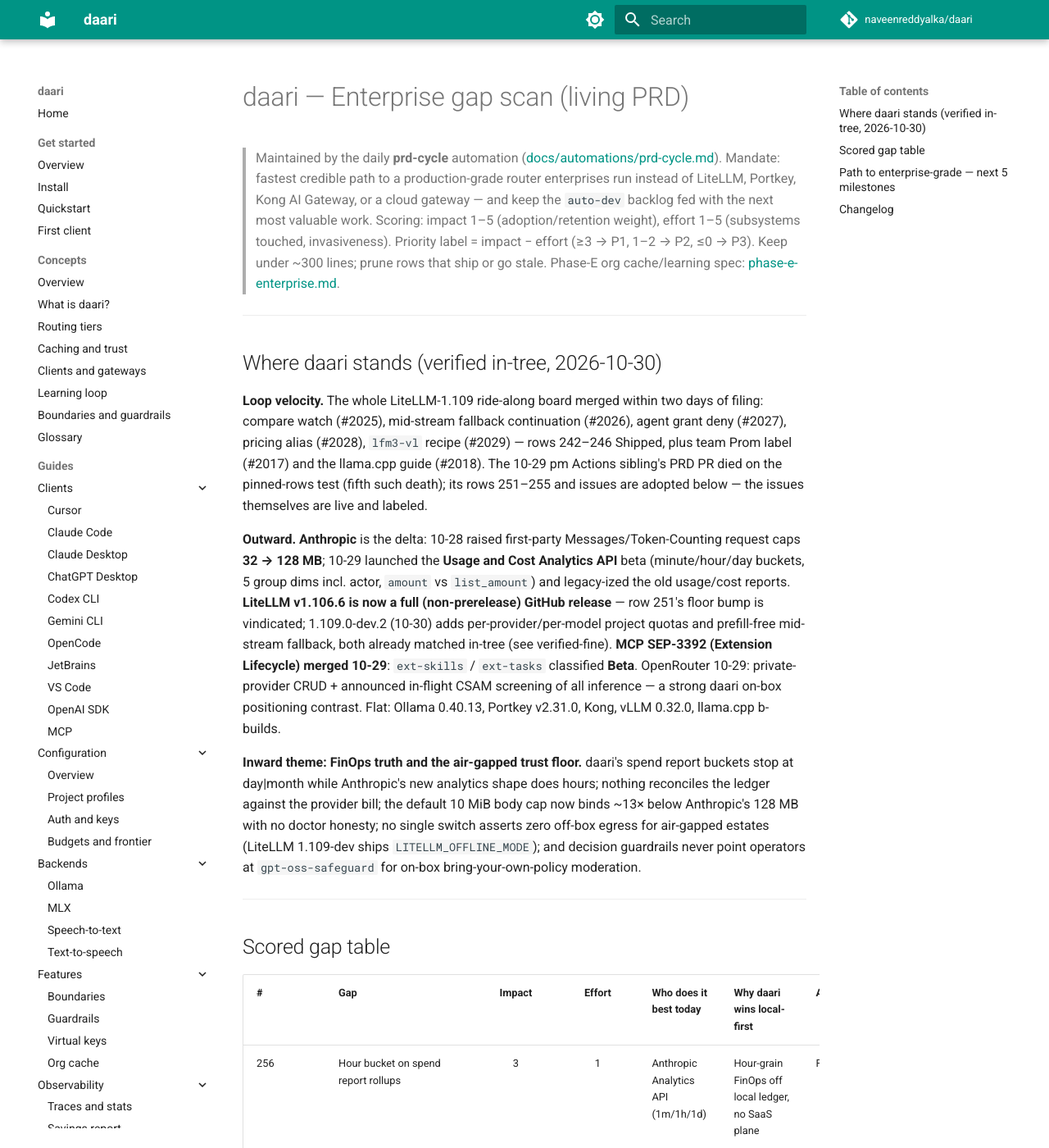
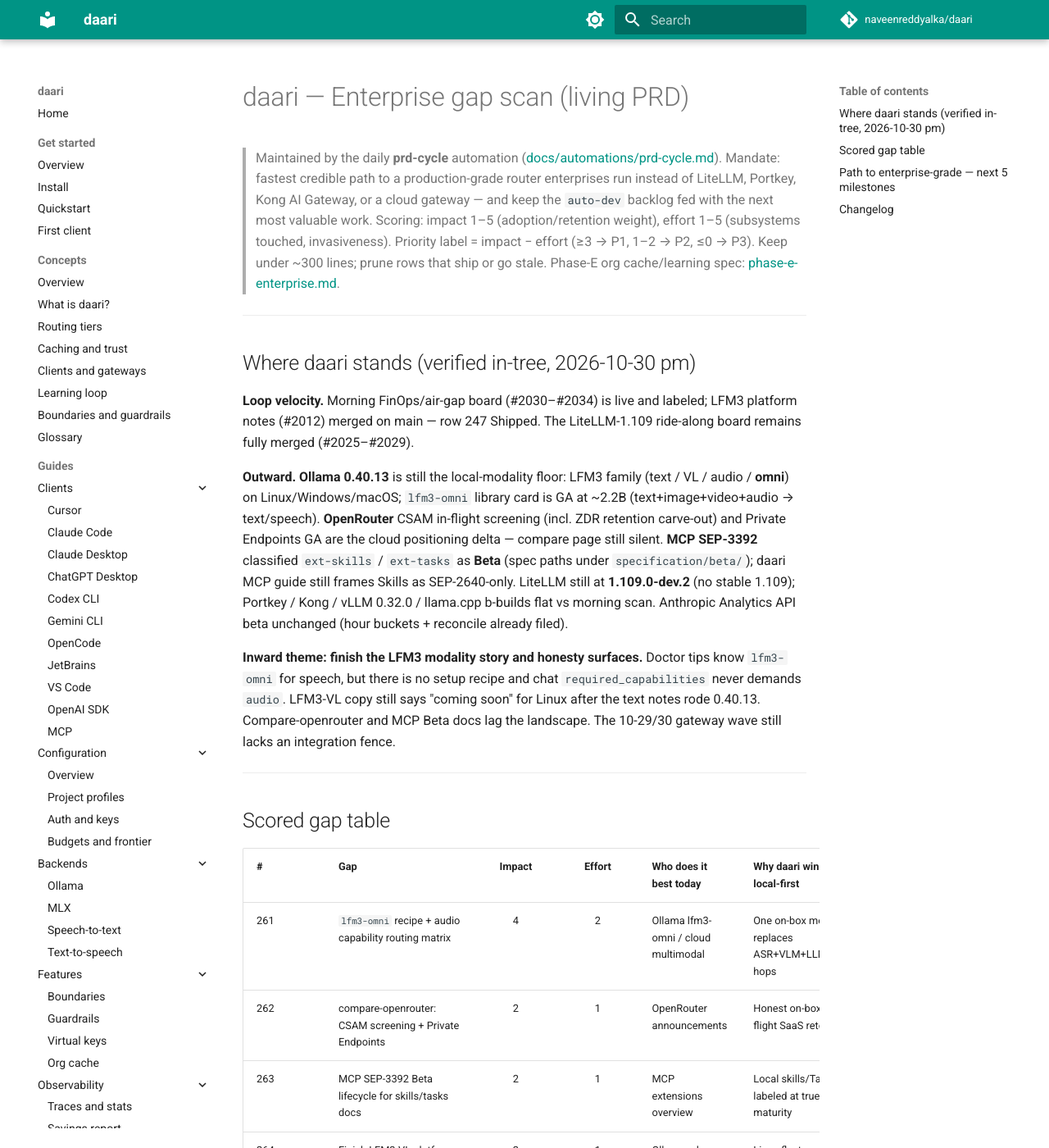
Before and after one commit to naveenreddyalka/daari, an MkDocs documentation site: the page built from docs/prd/ENTERPRISE.md, in a window 1280 px wide and 1400 px high. Shown: the whole window at 82% size. Built offline with MkDocs 1.6.1 and Material for MkDocs 9.7.7, drawn with Linux system fonts in a browser that asks for light colours; comment, search, counter and statistics services are not loaded; some of the changed text lies outside the part shown.

Commit message:
docs(prd): 2026-10-30 pm LFM3 omni matrix, OpenRouter and MCP honesty
Co-authored-by: Cursor <cursoragent@cursor.com>

```diff
--- a/docs/prd/ENTERPRISE.md
+++ b/docs/prd/ENTERPRISE.md
@@ -11,37 +11,29 @@
 
 ---
 
-## Where daari stands (verified in-tree, 2026-10-30)
+## Where daari stands (verified in-tree, 2026-10-30 pm)
 
-**Loop velocity.** The whole LiteLLM-1.109 ride-along board merged within two
-days of filing: compare watch (#2025), mid-stream fallback continuation
-(#2026), agent grant deny (#2027), pricing alias (#2028), `lfm3-vl` recipe
-(#2029) — rows 242–246 Shipped, plus team Prom label (#2017) and the
-llama.cpp guide (#2018). The 10-29 pm Actions sibling's PRD PR died on the
-pinned-rows test (fifth such death); its rows 251–255 and issues are adopted
-below — the issues themselves are live and labeled.
+**Loop velocity.** Morning FinOps/air-gap board (#2030–#2034) is live and
+labeled; LFM3 platform notes (#2012) merged on main — row 247 Shipped. The
+LiteLLM-1.109 ride-along board remains fully merged (#2025–#2029).
 
-**Outward.** **Anthropic** is the delta: 10-28 raised first-party
-Messages/Token-Counting request caps **32 → 128 MB**; 10-29 launched the
-**Usage and Cost Analytics API** beta (minute/hour/day buckets, 5 group dims
-incl. actor, `amount` vs `list_amount`) and legacy-ized the old usage/cost
-reports. **LiteLLM v1.106.6 is now a full (non-prerelease) GitHub release**
-— row 251's floor bump is vindicated; 1.109.0-dev.2 (10-30) adds
-per-provider/per-model project quotas and prefill-free mid-stream fallback,
-both already matched in-tree (see verified-fine). **MCP SEP-3392 (Extension
-Lifecycle) merged 10-29**: `ext-skills` / `ext-tasks` classified **Beta**.
-OpenRouter 10-29: private-provider CRUD + announced in-flight CSAM screening
-of all inference — a strong daari on-box positioning contrast. Flat: Ollama
-0.40.13, Portkey v2.31.0, Kong, vLLM 0.32.0, llama.cpp b-builds.
+**Outward.** **Ollama 0.40.13** is still the local-modality floor: LFM3 family
+(text / VL / audio / **omni**) on Linux/Windows/macOS; `lfm3-omni` library card
+is GA at ~2.2B (text+image+video+audio → text/speech). **OpenRouter** CSAM
+in-flight screening (incl. ZDR retention carve-out) and Private Endpoints GA
+are the cloud positioning delta — compare page still silent. **MCP SEP-3392**
+classified `ext-skills` / `ext-tasks` as **Beta** (spec paths under
+`specification/beta/`); daari MCP guide still frames Skills as SEP-2640-only.
+LiteLLM still at **1.109.0-dev.2** (no stable 1.109); Portkey / Kong / vLLM
+0.32.0 / llama.cpp b-builds flat vs morning scan. Anthropic Analytics API beta
+unchanged (hour buckets + reconcile already filed).
 
-**Inward theme: FinOps truth and the air-gapped trust floor.** daari's spend
-report buckets stop at day|month while Anthropic's new analytics shape does
-hours; nothing reconciles the ledger against the provider bill; the default
-10 MiB body cap now binds ~13× below Anthropic's 128 MB with no doctor
-honesty; no single switch asserts zero off-box egress for air-gapped estates
-(LiteLLM 1.109-dev ships `LITELLM_OFFLINE_MODE`); and decision guardrails
-never point operators at `gpt-oss-safeguard` for on-box bring-your-own-policy
-moderation.
+**Inward theme: finish the LFM3 modality story and honesty surfaces.** Doctor
+tips know `lfm3-omni` for speech, but there is no setup recipe and chat
+`required_capabilities` never demands `audio`. LFM3-VL copy still says
+"coming soon" for Linux after the text notes rode 0.40.13. Compare-openrouter
+and MCP Beta docs lag the landscape. The 10-29/30 gateway wave still lacks an
+integration fence.
 
 ---
 
@@ -49,6 +41,11 @@ moderation.
 
 | # | Gap | Impact | Effort | Who does it best today | Why daari wins local-first | Action |
 |---|-----|:--:|:--:|------------------------|----------------------------|--------|
+| 261 | `lfm3-omni` recipe + audio capability routing matrix | 4 | 2 | Ollama lfm3-omni / cloud multimodal | One on-box model replaces ASR+VLM+LLM+TTS hops | Filed [#2037](https://github.com/naveenreddyalka/daari/issues/2037) |
+| 262 | compare-openrouter: CSAM screening + Private Endpoints | 2 | 1 | OpenRouter announcements | Honest on-box vs in-flight SaaS retention | Filed [#2038](https://github.com/naveenreddyalka/daari/issues/2038) |
+| 263 | MCP SEP-3392 Beta lifecycle for skills/tasks docs | 2 | 1 | MCP extensions overview | Local skills/Tasks labeled at true maturity | Filed [#2039](https://github.com/naveenreddyalka/daari/issues/2039) |
+| 264 | Finish LFM3-VL platform notes for Ollama 0.40.13 | 2 | 1 | Ollama release notes | Linux fleets get the vision L4 the copy denies | Filed [#2040](https://github.com/naveenreddyalka/daari/issues/2040) |
+| 265 | Integration fence for 10-29/30 gateway wave | 2 | 2 | — (testability) | Hermetic proof mid-stream / agent deny / pricing / team | Filed [#2041](https://github.com/naveenreddyalka/daari/issues/2041) |
 | 256 | Hour bucket on spend report rollups | 3 | 1 | Anthropic Analytics API (1m/1h/1d) | Hour-grain FinOps off local ledger, no SaaS plane | Filed [#2030](https://github.com/naveenreddyalka/daari/issues/2030) |
 | 257 | Doctor honesty: body cap vs Anthropic 128 MB Messages | 2 | 1 | — (ops honesty) | Operator owns the RAM-vs-cap trade-off, told when it binds | Filed [#2031](https://github.com/naveenreddyalka/daari/issues/2031) |
 | 258 | `gpt-oss-safeguard` recipe for decision guardrails | 3 | 2 | OpenRouter in-flight screening / Portkey cloud guardrails | Bring-your-own-policy moderation fully on-box, Apache 2.0 | Filed [#2032](https://github.com/naveenreddyalka/daari/issues/2032) |
@@ -82,97 +79,74 @@ moderation.
 | 6 | Hot-reload `config.yaml` | 3 | 2 | LiteLLM config ownership | Open — needs long session | Open |
 | 7 | Per-key tool-name allowlist for Messages `mcp_servers` | 4 | 3 | LiteLLM `mcp_tool_permissions` | Parked (≥60m session) | Parked |
 | 8 | Full DCR; A2A; Realtime/WS; stdio MCP; M365; FIPS; HIPAA BAA | 2–4 | 3–5 | Portkey / Kong / LiteLLM | Demand-triggered | Watch |
-| 24 | Grafana panel for `compact_to_fit_applied` | 2 | 1 | LiteLLM spend dashboards | Shipped | Shipped |
-| 25 | Dedicated stats/Prom counter for MCP grant fail-closed | 3 | 1 | LiteLLM MCP 403 metrics | Shipped | Shipped |
-| 26 | Refuse MCP `initialize` when key has no grant | 4 | 1 | LiteLLM initialize 403 | Shipped | Shipped |
-| 27 | Stats for estimated tokens dropped by compact-to-fit | 3 | 2 | LiteLLM compact telemetry | Shipped | Shipped |
-| 28 | Refresh compare-litellm for LiteLLM 1.104 GA | 2 | 1 | LiteLLM release notes | Shipped | Shipped |
-| 19 | Config ownership for `routing.compact_to_fit.*` | 3 | 2 | LiteLLM config ownership | Shipped | Shipped |
-| 20 | Doctor tip when compact_to_fit is enabled | 2 | 1 | — (ops honesty) | Shipped | Shipped |
-| 21 | Hermetic pin: compact_to_fit in config + routing-tiers | 2 | 1 | — (docs regression) | Shipped | Shipped |
-| 22 | `daari_meta` + stats when compact_to_fit actually trims | 3 | 2 | LiteLLM compact telemetry | Shipped | Shipped |
-| 23 | Opt-in fail-closed MCP when key has no MCP grant | 4 | 2 | LiteLLM `require_key_mcp_access_defined` | Shipped | Shipped |
+| 24–28, 19–23 | Compact-to-fit + MCP grant fail-closed board | 2–4 | 1–2 | LiteLLM | Shipped | Shipped |
 | 136–197 | 10-18 → 10-24 protocol/FinOps/HA/voice waves | 2–5 | 1–3 | LiteLLM / Portkey / Kong / vLLM / OpenAI | Shipped | Shipped |
 
-Watch rows (do not file yet): **`lfm3-omni` recipe / omni routing matrix**
-(trigger fired — `lfm3-vl` merged 10-30; file next run); per-key/team-scoped
-`signal_overrides` (after rows 248–249 prove out); minute-grain spend buckets
-(after row 256); `list_amount` vs discounted `amount` in the ledger (after
-row 259); weighted virtual-model routing (after row 255); **MCP SEP-3392
-Extension Lifecycle merged 10-29** — `ext-skills`/`ext-tasks` now Beta;
-update daari skills/Tasks docs + links when the extension repos rename;
-OpenRouter in-flight CSAM screening (compare-openrouter positioning note:
-daari guardrails run on-box); OpenRouter private-provider CRUD + S3/IAM
-destinations + routing-cost narrative; LiteLLM Admin Chat UI / Lens
-(non-goal); llama.cpp `/v1/realtime` + `POST /tts` (pairs with row-8
-Realtime/WS); llama.cpp deferred tools + `tool_reference`; Portkey
-claim-based JWT; OpenAI `/agents/automations` passthrough + Agents
-`compaction`/`experimental` fields; Prisma AIRS Agent Identity;
-Claude-on-GCP IAM egress (new dep — human sign-off); Anthropic hosted
-`/v1/skills` proxy; Claude Tag beta (non-goal); Open Responses WS; Anthropic
-OTel export beta; Prometheus exemplars + `gen_ai.agent.*`; LiteLLM ID-JAG /
-OAuth-delegate; Portkey WIF; SCIM + multi-issuer SSO; Kong Skills/A2A;
-OpenRouter Private Endpoints L6 recipe; certifi emSign drop (still ships
-2026.10.23); Ollama d1 Linux/Windows GA (0.40.13 names LFM3 only).
+Watch rows (do not file yet): per-key/team-scoped `signal_overrides`
+(after rows 248–249 prove out); minute-grain spend buckets (after row 256);
+`list_amount` vs discounted `amount` in the ledger (after row 259); weighted
+virtual-model routing (after row 255); **`lfm3-audio` setup recipe** (speech
+wiring CLI — after omni recipe proves the pattern); OpenRouter Private
+Endpoints L6 recipe (demand-gated; compare honesty first); llama.cpp
+`/v1/realtime` + `POST /tts` (pairs with row-8 Realtime/WS); llama.cpp
+deferred tools + `tool_reference`; Portkey claim-based JWT; OpenAI
+`/agents/automations` passthrough + Agents `compaction`/`experimental`
+fields; Prisma AIRS Agent Identity; Claude-on-GCP IAM egress (new dep —
+human sign-off); Anthropic hosted `/v1/skills` proxy; Claude Tag beta
+(non-goal); Open Responses WS; Anthropic OTel export beta; Prometheus
+exemplars + `gen_ai.agent.*`; LiteLLM ID-JAG / OAuth-delegate; Portkey WIF;
+SCIM + multi-issuer SSO; Kong Skills/A2A; certifi emSign drop (still ships
+2026.10.23); Ollama d1 Linux/Windows GA (0.40.13 names LFM3 only); LiteLLM
+Admin Chat UI / Lens (non-goal).
 
 Verified fine this run — don't re-audit: per-key-per-model RPM/TPM already in
-settings (`model_rpm`/`model_tpm` + per-model-id overrides) — LiteLLM
-1.109-dev.2 `enforce_project_model_quota` parity exists; mid-stream
-continuation is **prefill-free by design** (`_with_stream_continuation`
-appends the assistant partial + a user continue turn), matching LiteLLM
-dev.2's no-prefill fix; decision guardrails already reject frontier models
-(local-only enforced); **LiteLLM v1.106.6 is a full non-prerelease GitHub
-release** (row 251 vindicated; the compare PR that merged 10-29 kept 1.106.5
-— the open issue finishes it); Portkey's public changelog page intermittently
-serves a stale v2.20.0 cache — v2.31.0 stays the verified floor; spend
-`group_by` covers 7 dims incl. `service_tier`/`user` (bucket grain is the
-only analytics gap, row 256).
+settings; mid-stream continuation prefill-free by design; decision guardrails
+local-only; LiteLLM v1.106.6 full release (row 251 finishes compare); Portkey
+v2.31.0 floor; spend `group_by` covers 7 dims (bucket grain = row 256);
+doctor TTS/ASR already recognizes `lfm3-omni` tags beside `lfm3-audio` (row
+247); vLLM local-tier guide already cites 0.32.0 + `/v1/systemone`.
 
 ---
 
 ## Path to enterprise-grade — next 5 milestones
 
-1. **FinOps truth against the provider bill** — hour buckets (row 256),
-   ledger reconciliation vs Anthropic Analytics (259); then `list_amount`
-   and minute buckets (watch).
-2. **Air-gapped trust floor** — offline mode switch (260), body-cap honesty
-   (257); image trust-store scrub tail (#1929) rides along.
-3. **Finish the operator surfaces that shipped half-done** — team-metrics
-   (252–254), signals (248–250), LiteLLM floor honesty (251).
-4. **Answer ngrok Virtual models and cloud moderation on-box** — named
-   failover list (255), `gpt-oss-safeguard` guardrail recipe (258); LFM3
-   platform notes (247) + `lfm3-omni` recipe next run.
-5. **Finish tenancy, then demand-gated protocols** — rows 62–67, hot-reload
-   (6); row 8 + parked row 7; P3 honesty tail (225–226, 236, #1981,
-   TTS/voices/skills).
+1. **Finish the LFM3 modality story on-box** — omni recipe + audio
+   capability matrix (261); VL platform-note honesty (264); then
+   `lfm3-audio` setup recipe (watch).
+2. **FinOps truth against the provider bill** — hour buckets (256), ledger
+   reconciliation vs Anthropic Analytics (259); then `list_amount` and
+   minute buckets (watch).
+3. **Air-gapped trust floor** — offline mode (260), body-cap honesty (257);
+   image trust-store scrub tail rides along.
+4. **Honesty vs cloud marketplaces** — OpenRouter CSAM/Private Endpoints
+   compare (262); MCP Skills/Tasks Beta labeling (263); LiteLLM floor (251).
+5. **Finish operator surfaces + tenancy** — team-metrics (252–254), signals
+   (248–250), virtual models (255); rows 62–67 + hot-reload (6); fence the
+   10-29/30 wave (265); row 8 + parked row 7 on demand.
 
 ---
 
 ## Changelog
 
+- **2026-10-30 pm (LFM3 omni matrix; OpenRouter + MCP honesty)** — Marked
+  row 247 Shipped (LFM3 platform notes on main). Filed rows 261–265: omni
+  recipe + audio routing, compare-openrouter CSAM/Private Endpoints, MCP
+  SEP-3392 Beta docs, LFM3-VL 0.40.13 note finish, 10-29/30 integration
+  fence. Landscape: OpenRouter CSAM+Private Endpoints and MCP Skills/Tasks
+  Beta are the outward deltas; LiteLLM still 1.109-dev.2.
+
 - **2026-10-30 (FinOps truth; air-gapped floor; adopt the dead pm sibling)** —
-  Marked rows 242–246 Shipped (#2025–#2029, whole LiteLLM-1.109 board merged
-  within two days). Adopted the 10-29 pm Actions sibling's rows 251–255 (its
-  PRD PR died on the pinned-rows test — fifth death; issues live). Anthropic
-  10-28/29: Messages cap → 128 MB, Usage/Cost Analytics API beta — filed
-  rows 256–257 and 259. LiteLLM v1.106.6 confirmed a full release; 1.109-dev
-  `LITELLM_OFFLINE_MODE` trigger fired (pricing alias landed) — filed row
-  260. Filed row 258 (`gpt-oss-safeguard` on-box moderation vs OpenRouter's
-  new in-flight screening). MCP SEP-3392 merged (skills/tasks Beta — watch).
+  Marked rows 242–246 Shipped (#2025–#2029). Adopted rows 251–255. Anthropic
+  Analytics + 128 MB Messages → rows 256–257, 259. LiteLLM offline-mode
+  trigger → 260. `gpt-oss-safeguard` → 258. MCP SEP-3392 watch opened.
 
 - **2026-10-29 pm (team-metrics surface; ngrok virtual models; LiteLLM RC)** —
-  Actions sibling run: marked rows 240–241 Shipped (#2017/#2018); filed rows
-  251–255 (compare floor, team-metrics Grafana/ownership/doctor, named
-  virtual-model failover vs ngrok GA). Its PRD PR failed the pinned-rows
+  Marked rows 240–241 Shipped; filed 251–255. PRD PR failed pinned-rows
   test; rows adopted 10-30.
 
 - **2026-10-29 (signals become an operator surface; LFM3 goes Linux)** —
-  Marked rows 235/237–239 Shipped (#2008–#2011). Ollama **0.40.13** LFM3 on
-  Linux/Windows — filed 247–250. LiteLLM GA floor → **1.106.6**. Killed
-  Signals classifier-mode watch row.
+  Marked 235/237–239 Shipped. Ollama 0.40.13 → filed 247–250. LiteLLM GA
+  floor → 1.106.6.
 
-- **2026-10-28 + pm (Portkey v2.31.0; llama.cpp v0.8.0; LiteLLM 1.109-dev)** —
-  Marked rows 233–234 Shipped. Filed rows 237–246.
-
-- **2026-10-27 + pm → 08-28** — Condensed: finish-what-shipped, Ollama
-  0.40.12, leases/at-rest/Terra through Apache 2.0 and this PRD's creation.
+- **2026-10-28 + pm → 08-28** — Condensed: Portkey v2.31.0, llama.cpp
+  v0.8.0, LiteLLM 1.109-dev, finish-what-shipped through this PRD's creation.
```
Also changed, not shown: other parts of docs/prd/ENTERPRISE.md (+1 -1 lines).
